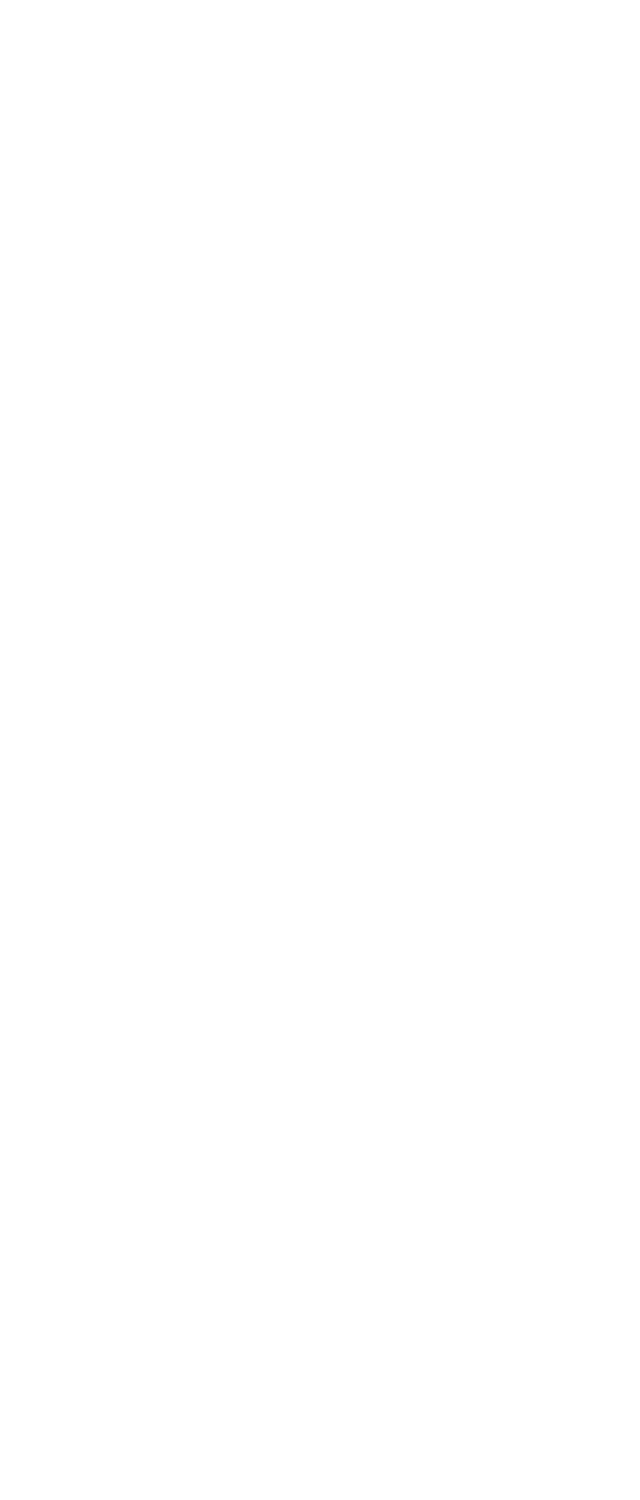
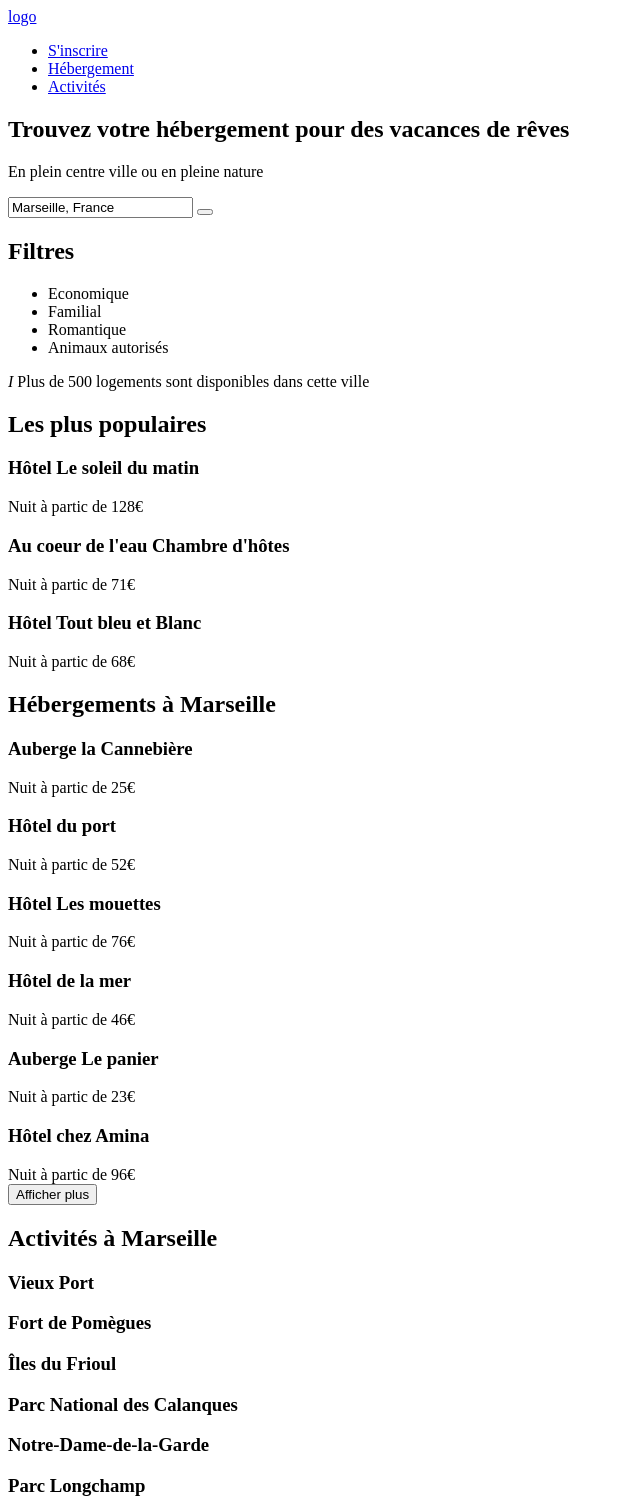
Before and after one commit to Khyonn/oc-fe-p02, a plain HTML site: page index.html in a window 1280 px wide. Shown: the top 1500 px of the page, without its empty margins (0-640 px from the left). Before the commit the page ends 800 px from the top, so only its background shows below. Drawn offline with Linux system fonts and the light colour scheme.

Commit message:
HTML main content

```diff
--- a/index.html
+++ b/index.html
@@ -7,5 +7,119 @@
     <title>OpenClassrooms P02</title>
   </head>
 
-  <body></body>
+  <body>
+    <header>
+      <a href="#">logo</a>
+      <nav>
+        <ul>
+          <li><a href="#">S'inscrire</a></li>
+          <li><a href="#">Hébergement</a></li>
+          <li><a href="#">Activités</a></li>
+        </ul>
+      </nav>
+    </header>
+    <main>
+      <section>
+        <h1>Trouvez votre hébergement pour des vacances de rêves</h1>
+        <p>En plein centre ville ou en pleine nature</p>
+        <form>
+          <span><i class="location"></i></span>
+          <input type="search" value="Marseille, France" />
+          <button><i class="loupe"></i></button>
+        </form>
+        <section>
+          <h2>Filtres</h2>
+          <ul>
+            <li>Economique</li>
+            <li>Familial</li>
+            <li>Romantique</li>
+            <li>Animaux autorisés</li>
+          </ul>
+          <p>
+            <i>I</i>
+            Plus de 500 logements sont disponibles dans cette ville
+          </p>
+        </section>
+      </section>
+
+      <aside>
+        <h2><span>Les plus populaires</span> <i class="stonks"></i></h2>
+        <article>
+          <h3>Hôtel Le soleil du matin</h3>
+          <span>Nuit à partic de 128€</span>
+        </article>
+        <article>
+          <h3>Au coeur de l'eau Chambre d'hôtes</h3>
+          <span>Nuit à partic de 71€</span>
+        </article>
+        <article>
+          <h3>Hôtel Tout bleu et Blanc</h3>
+          <span>Nuit à partic de 68€</span>
+        </article>
+      </aside>
+
+      <section>
+        <h2>Hébergements à Marseille</h2>
+        <article>
+          <h3>Auberge la Cannebière</h3>
+          <span>Nuit à partic de 25€</span>
+        </article>
+        <article>
+          <h3>Hôtel du port</h3>
+          <span>Nuit à partic de 52€</span>
+        </article>
+        <article>
+          <h3>Hôtel Les mouettes</h3>
+          <span>Nuit à partic de 76€</span>
+        </article>
+        <article>
+          <h3>Hôtel de la mer</h3>
+          <span>Nuit à partic de 46€</span>
+        </article>
+        <article>
+          <h3>Auberge Le panier</h3>
+          <span>Nuit à partic de 23€</span>
+        </article>
+        <article>
+          <h3>Hôtel chez Amina</h3>
+          <span>Nuit à partic de 96€</span>
+        </article>
+        <button type="button">Afficher plus</button>
+      </section>
+
+      <section>
+        <h2>Activités à Marseille</h2>
+        <article><h3>Vieux Port</h3></article>
+        <article><h3>Fort de Pomègues</h3></article>
+        <article><h3>Îles du Frioul</h3></article>
+        <article><h3>Parc National des Calanques</h3></article>
+        <article><h3>Notre-Dame-de-la-Garde</h3></article>
+        <article><h3>Parc Longchamp</h3></article>
+      </section>
+    </main>
+    <footer>
+      <section>
+        <h3>A propos</h3>
+        <ul>
+          <li><a href="#">Fonctionnement du site</a></li>
+          <li><a href="#">Conditions générales de ventes</a></li>
+          <li><a href="#">Données et confidentialité</a></li>
+        </ul>
+      </section>
+      <section>
+        <h3>Nos hébergements</h3>
+        <ul>
+          <li><a href="#">Charte qualité</a></li>
+          <li><a href="#">Soumettre votre hôtel</a></li>
+        </ul>
+      </section>
+      <section>
+        <h3>Assistance</h3>
+        <ul>
+          <li><a href="#">Centre d'aide</a></li>
+          <li><a href="#">Nous contacter</a></li>
+        </ul>
+      </section>
+    </footer>
+  </body>
 </html>
```
